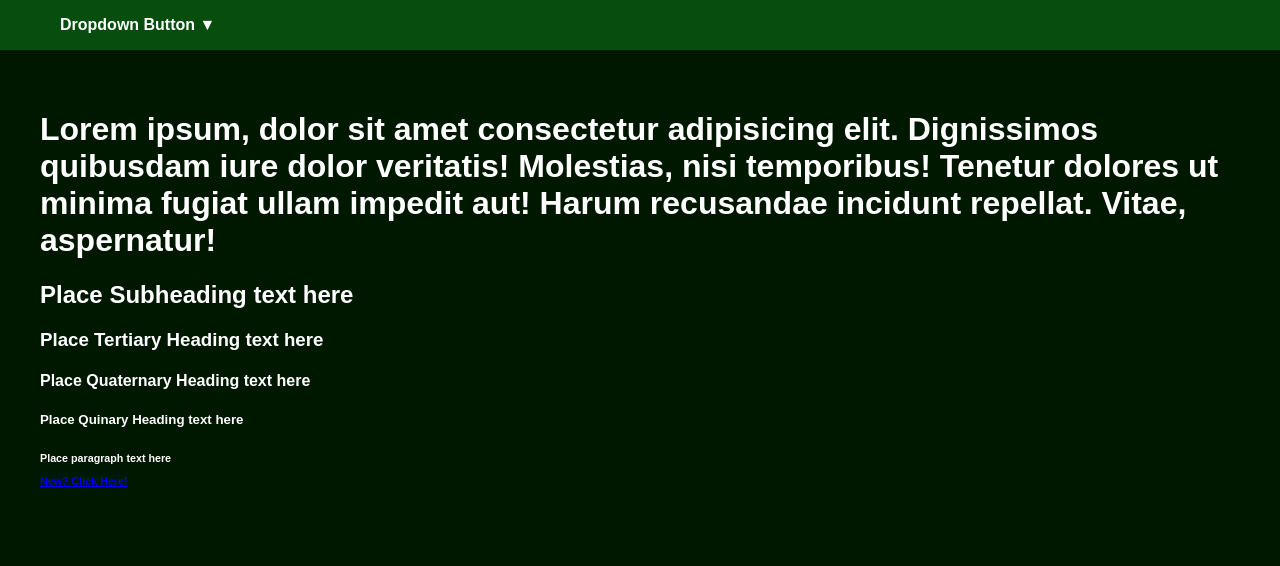
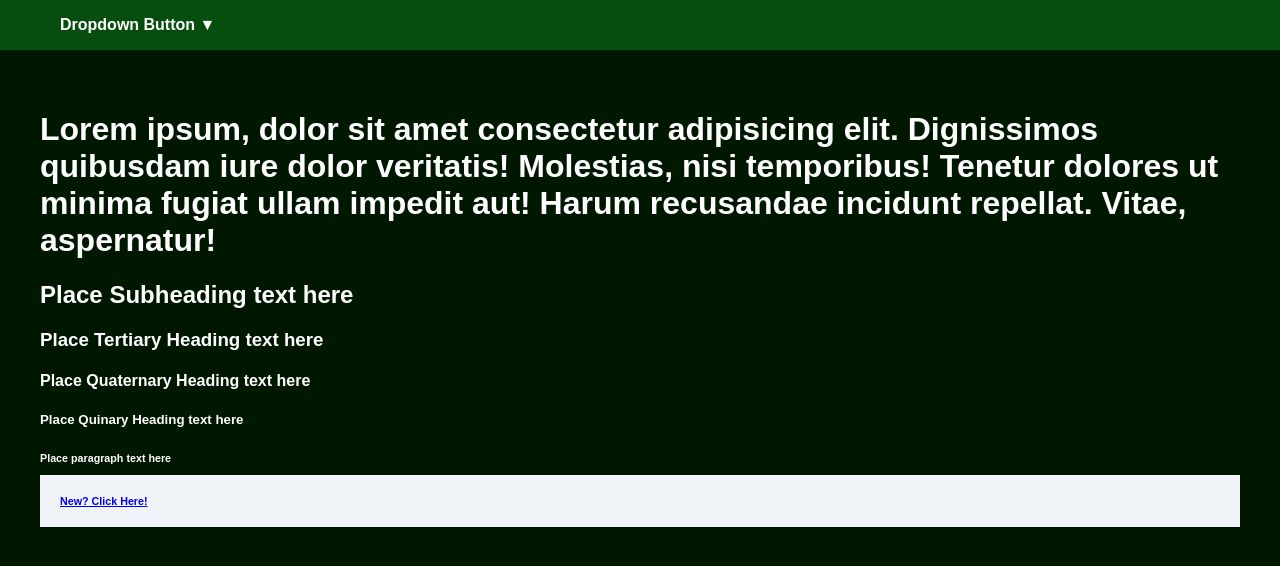
Before and after one commit to royflaningan-glitch/So-Cool-, a plain HTML site: page index.html in a window 1280 px wide. Drawn offline with Linux system fonts and the light colour scheme.

Commit message:
Rename div id from 0 to 'main-banner'

```diff
--- a/index.html
+++ b/index.html
@@ -25,7 +25,7 @@
     <h5>Place Quinary Heading text here</h5>
     <h6
     <p>Place paragraph text here</p>
-     <div id= 0 >
+     <div id="main-banner">
        <a href= "https://www.capnhq.gov/Auth/Identity/Account/Register">New? Click Here!</a>
      </div>
     </div>
```
